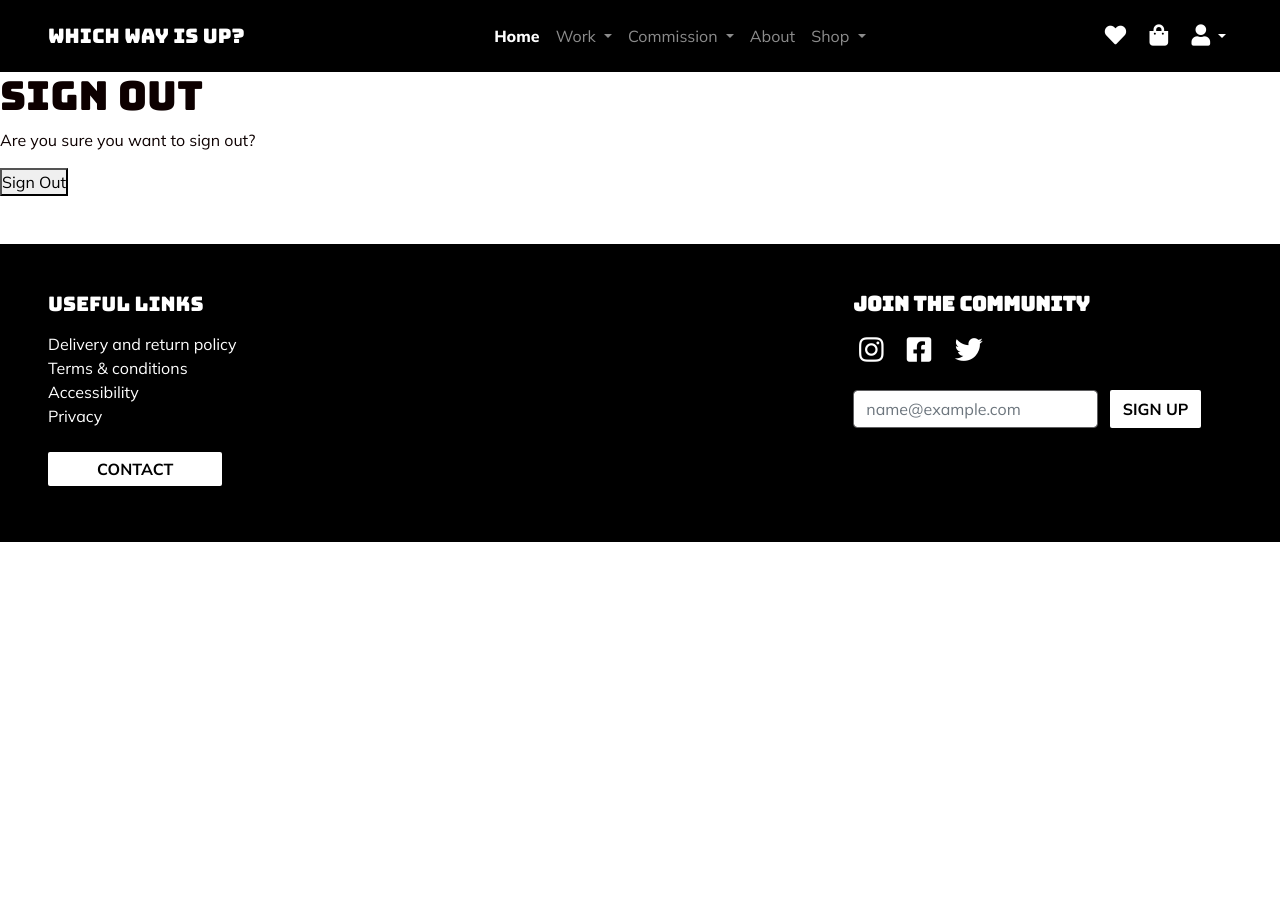
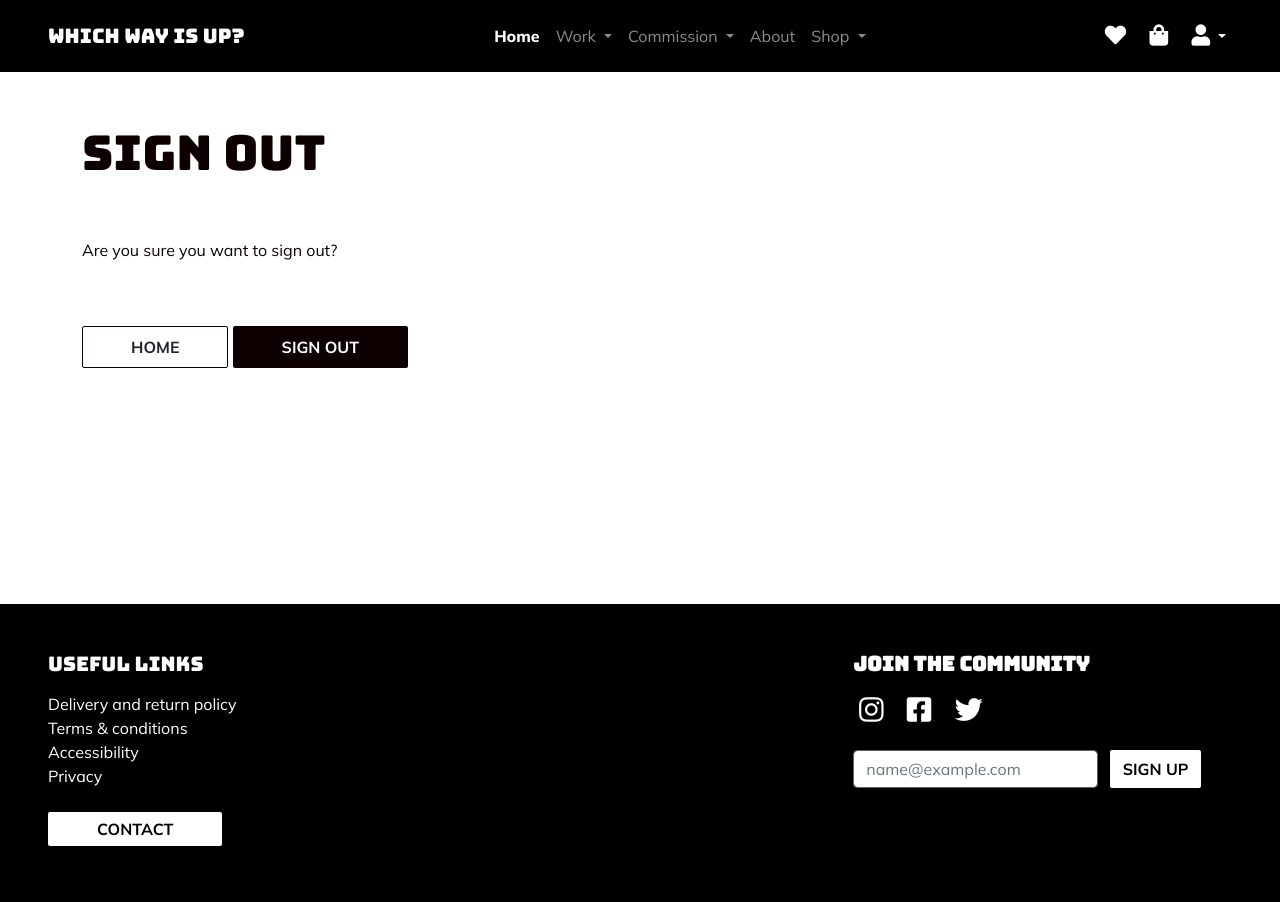
Before and after one commit to lemocla/Which-way-is-up, a Django app: page /accounts/logout/ in a window 1280 px wide. Before the commit the page ends 542 px from the top, so only its background shows below. Run offline with Django 3.2, Linux system fonts and the light colour scheme; the visitor is signed in with stand-in values (Sample User, id 1); some web fonts are replaced.

Commit message:
Add layout to logout page

```diff
--- a/static/css/base.css
+++ b/static/css/base.css
@@ -20,6 +20,12 @@ body {
     font-family: Mulish;
     /*font-size: 1rem;*/
     color: var(--black);
+}
+
+/*----------------[CONTAINERS]----------------*/
+
+.container {
+    min-height: 60vh !important;
 }
 
 /*----------------[ HEADERS ]-----------------*/
@@ -267,9 +273,9 @@ footer li a:hover,
     }
 }*/
 @media only screen and (min-width: 1399px) {
-  .img-sizing{
-  width: 90%;
-  }
+    .img-sizing {
+        width: 90%;
+    }
 }
 
 @media only screen and (min-width: 1450px) {
--- a/templates/allauth/account/logout.html
+++ b/templates/allauth/account/logout.html
@@ -5,17 +5,23 @@
 {% block head_title %}{% trans "Sign Out" %}{% endblock %}
 
 {% block content %}
-<h1>{% trans "Sign Out" %}</h1>
+<div class="container mt-md-1 pt-5 pb-3">
+  <div class="row pb-md-3 mb-4">
+    <h1 class="h1-page pb-md-5 pb-4 mt-md-0">{% trans "Sign Out" %}</h1>
 
     <p>{% trans 'Are you sure you want to sign out?' %}</p>
 
     <form method="post" action="{% url 'account_logout' %}">
       {% csrf_token %}
       {% if redirect_field_value %}
-  <input type="hidden" name="{{ redirect_field_name }}" value="{{ redirect_field_value }}"/>
+      <input type="hidden" name="{{ redirect_field_name }}" value="{{ redirect_field_value }}" />
       {% endif %}
-  <button type="submit">{% trans 'Sign Out' %}</button>
+      <div class="mt-5">
+        <a class="btn btn-white px-5 py-2 text-uppercase" href="{% url 'home' %}">Home</a>
+        <button class="btn px-5 py-2 text-uppercase btn-black" type="submit">{% trans 'Sign Out' %}</button>
+      </div>
     </form>
-
+  </div>
+</div>
 
 {% endblock %}
```
Lines whose indentation alone changed are shown as unchanged.
